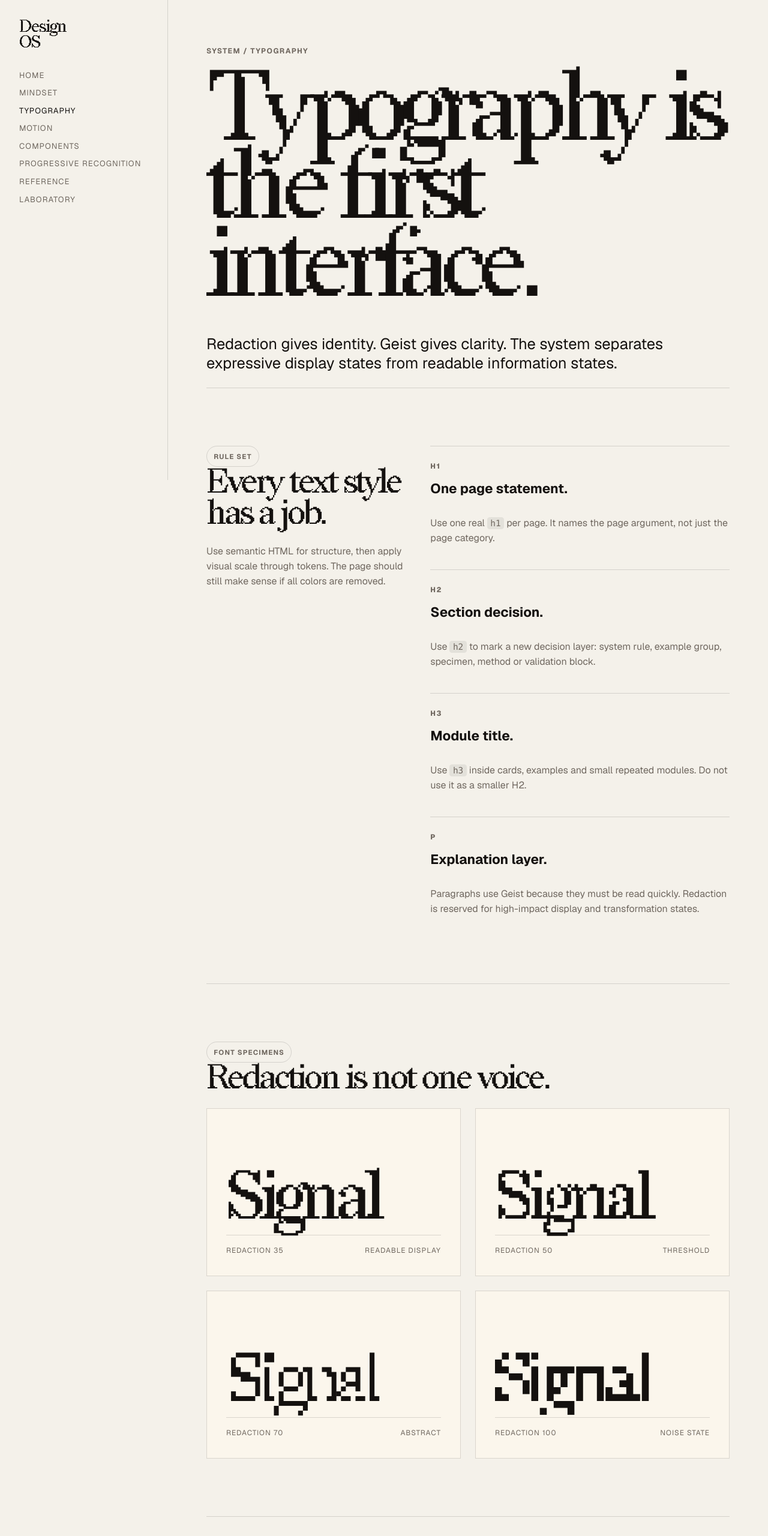
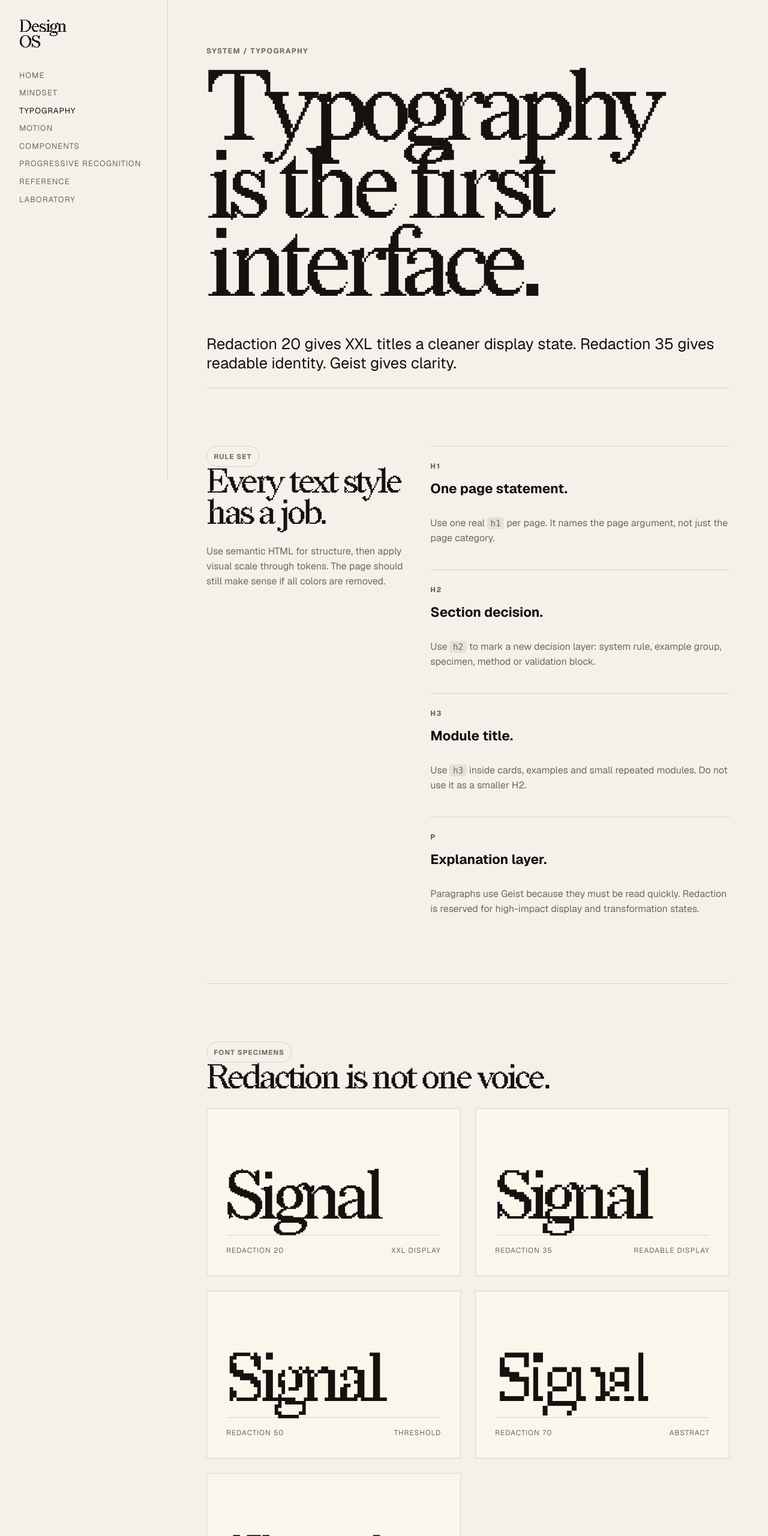
Before and after one commit to joemaserati-lab/visual-language-os, a plain HTML site: page systems/typography.html in a window 1280 px wide. Shown: the top 2560 px of the page at 60% size. Drawn offline with nearby package versions, Linux system fonts and the light colour scheme.

Commit message:
Use Redaction 20 for XXL titles

```diff
--- a/assets/css/main.css
+++ b/assets/css/main.css
@@ -1,5 +1,6 @@
 @import url('https://fonts.googleapis.com/css2?family=Geist:wght@300;400;500;600;700;800&display=swap');
 
+@font-face{font-family:'Redaction 20';src:url('../fonts/Redaction_20-Regular.woff2') format('woff2');font-weight:400;font-style:normal;font-display:swap;}
 @font-face{font-family:'Redaction 35';src:url('../fonts/Redaction_35-Regular.woff2') format('woff2');font-weight:400;font-style:normal;font-display:swap;}
 @font-face{font-family:'Redaction 50';src:url('../fonts/Redaction_50-Regular.woff2') format('woff2');font-weight:400;font-style:normal;font-display:swap;}
 @font-face{font-family:'Redaction 70';src:url('../fonts/Redaction_70-Regular.woff2') format('woff2');font-weight:400;font-style:normal;font-display:swap;}
@@ -16,6 +17,7 @@
   --success:#255c38;
   --risk:#8a2f22;
   --font-text:'Geist',system-ui,sans-serif;
+  --font-display-xxl:'Redaction 20','Redaction 35','Geist',system-ui,sans-serif;
   --font-display:'Redaction 35','Geist',system-ui,sans-serif;
   --s1:.5rem;
   --s2:1rem;
@@ -54,7 +56,7 @@ li+li{margin-top:.55rem}
 .nav a:hover,.nav a.active{color:var(--ink)}
 .content{padding:var(--s6) clamp(1.5rem,5vw,6rem)}
 .eyebrow{font-size:.76rem;text-transform:uppercase;letter-spacing:.12em;color:var(--muted);font-weight:700}
-.display{font-family:var(--font-display);font-size:var(--display-xl);line-height:.78;letter-spacing:-.075em;margin:var(--s3) 0 var(--s5);max-width:11ch}
+.display{font-family:var(--font-display-xxl);font-size:var(--display-xl);line-height:.78;letter-spacing:-.075em;margin:var(--s3) 0 var(--s5);max-width:11ch}
 .hero-lead{font-size:var(--lead);line-height:1.25;color:var(--ink);max-width:52ch}
 .section{padding:var(--s7) 0;border-top:1px solid var(--line)}
 h1,h2,h3{font-family:var(--font-display);font-weight:400;letter-spacing:-.06em;line-height:.9;margin:0 0 var(--s3)}
@@ -89,6 +91,7 @@ h3{font-size:var(--h3)}
 .type-specimen{border:1px solid var(--line);background:var(--paper);padding:var(--s4);display:grid;gap:var(--s2);min-height:280px;align-content:end;overflow:hidden}
 .type-specimen strong{font-size:clamp(3rem,9vw,9rem);font-family:var(--specimen-font,var(--font-display));font-weight:400;letter-spacing:-.075em;line-height:.78;word-break:break-word;color:var(--ink)}
 .type-specimen .meta{display:flex;justify-content:space-between;gap:var(--s2);border-top:1px solid var(--line);padding-top:var(--s2);font-size:.75rem;letter-spacing:.08em;text-transform:uppercase;color:var(--muted)}
+.font-20{--specimen-font:'Redaction 20'}
 .font-35{--specimen-font:'Redaction 35'}
 .font-50{--specimen-font:'Redaction 50'}
 .font-70{--specimen-font:'Redaction 70'}
--- a/systems/typography.html
+++ b/systems/typography.html
@@ -25,7 +25,7 @@
     <main class="content">
       <p class="eyebrow">System / Typography</p>
       <h1 class="display">Typography is the first interface.</h1>
-      <p class="hero-lead">Redaction gives identity. Geist gives clarity. The system separates expressive display states from readable information states.</p>
+      <p class="hero-lead">Redaction 20 gives XXL titles a cleaner display state. Redaction 35 gives readable identity. Geist gives clarity.</p>
 
       <section class="section grid">
         <div class="span-5">
@@ -45,6 +45,7 @@
         <span class="badge">Font Specimens</span>
         <h2>Redaction is not one voice.</h2>
         <div class="grid">
+          <div class="type-specimen font-20 span-6"><strong>Signal</strong><div class="meta"><span>Redaction 20</span><span>XXL display</span></div></div>
           <div class="type-specimen font-35 span-6"><strong>Signal</strong><div class="meta"><span>Redaction 35</span><span>Readable display</span></div></div>
           <div class="type-specimen font-50 span-6"><strong>Signal</strong><div class="meta"><span>Redaction 50</span><span>Threshold</span></div></div>
           <div class="type-specimen font-70 span-6"><strong>Signal</strong><div class="meta"><span>Redaction 70</span><span>Abstract</span></div></div>
@@ -56,8 +57,8 @@
         <span class="badge">Scale</span>
         <h2>Heading and paragraph rules.</h2>
         <div class="type-scale">
-          <div class="scale-row"><span class="label">Display</span><div class="sample scale-display">Primary visual hook</div><small>Use for hero or major campaign statement only.</small></div>
-          <div class="scale-row"><span class="label">H1</span><div class="sample scale-h1">Page argument</div><small>One per page. Redaction 35. Editorial, not decorative.</small></div>
+          <div class="scale-row"><span class="label">Display</span><div class="sample scale-display">Primary visual hook</div><small>Use for hero or major campaign statement only. Redaction 20.</small></div>
+          <div class="scale-row"><span class="label">H1</span><div class="sample scale-h1">Page argument</div><small>One per page. Redaction 35 unless it uses the XXL display class.</small></div>
           <div class="scale-row"><span class="label">H2</span><div class="sample scale-h2">Section decision</div><small>Starts a new conceptual block.</small></div>
           <div class="scale-row"><span class="label">H3</span><div class="sample scale-h3">Module title</div><small>Cards, examples, grouped rules.</small></div>
           <div class="scale-row"><span class="label">Lead</span><div class="sample scale-lead">A lead paragraph states the thesis before details arrive.</div><small>Use once near a hero or section opening.</small></div>
@@ -83,7 +84,7 @@
       <section class="section">
         <h2>Do / Don't</h2>
         <div class="do-dont">
-          <div class="decision-card good"><span class="rule-number">Do</span><h3>Use Redaction 35 for readable display.</h3><p>Large editorial headlines, short statements and brand moments stay readable while still feeling distinct.</p></div>
+          <div class="decision-card good"><span class="rule-number">Do</span><h3>Use Redaction 20 for XXL display.</h3><p>Hero-scale titles need a cleaner Redaction state so the identity stays expressive without becoming overly pixelated.</p></div>
           <div class="decision-card bad"><span class="rule-number">Don't</span><h3>Use Redaction 100 for body copy.</h3><p>Abstract states belong in motion, texture or transition moments. They are not final reading states.</p></div>
         </div>
       </section>
```
Also changed, not shown: WEB-GUIDELINES.md (+9 -4 lines), README.md, assets/fonts/Redaction_20-Regular.woff2 (added).
